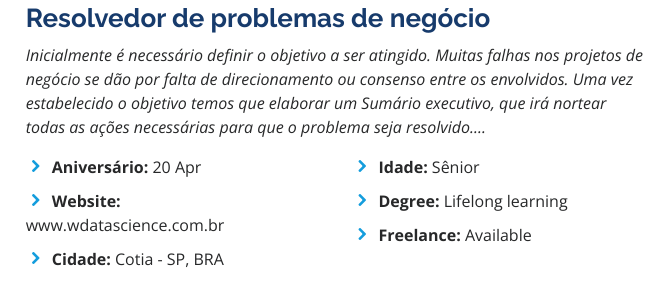
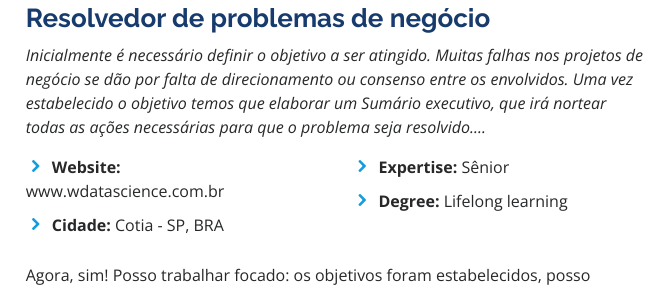
Before and after one commit to wecchi/github.io, a plain HTML site: page index.html in a window 1280 px wide. Shown: the part 1373-1658 px from the top of the page, 616-1280 px from the left. Drawn offline with nearby package versions, Linux system fonts and the light colour scheme.

Commit message:
update personal data

```diff
--- a/index.html
+++ b/index.html
@@ -125,16 +125,14 @@
             <div class="row">
               <div class="col-lg-6">
                 <ul>
-                  <li><i class="icofont-rounded-right"></i> <strong>Aniversário:</strong> 20 Apr</li>
                   <li><i class="icofont-rounded-right"></i> <strong>Website:</strong> www.wdatascience.com.br</li>
                   <li><i class="icofont-rounded-right"></i> <strong>Cidade:</strong> Cotia - SP, BRA</li>
                 </ul>
               </div>
               <div class="col-lg-6">
                 <ul>
-                  <li><i class="icofont-rounded-right"></i> <strong>Idade:</strong> Sênior</li>
+                  <li><i class="icofont-rounded-right"></i> <strong>Expertise:</strong> Sênior</li>
                   <li><i class="icofont-rounded-right"></i> <strong>Degree:</strong> Lifelong learning</li>
-                  <li><i class="icofont-rounded-right"></i> <strong>Freelance:</strong> Available</li>
                 </ul>
               </div>
             </div>
```
